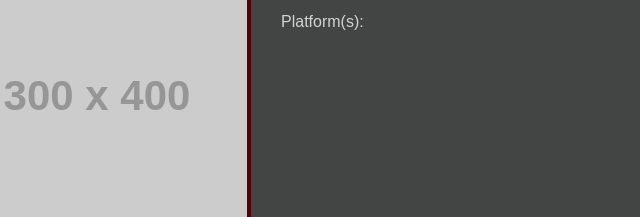
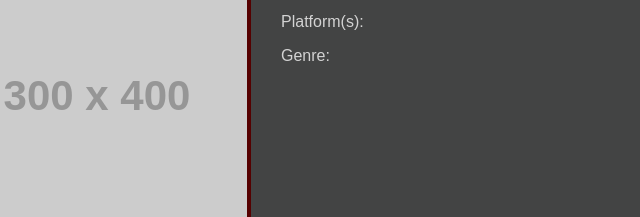
Before and after one commit to MarcusEstr/WebsiteTesting, a plain HTML site: page index.html in a window 1280 px wide. Shown: the part 250-467 px from the top of the page, 347-987 px from the left. Drawn offline with nearby package versions, Linux system fonts and the light colour scheme; placeholder pictures from the web are drawn by us.

```diff
--- a/index.html
+++ b/index.html
@@ -15,6 +15,7 @@
 			<p>Developer: </p>
 			<p>Publisher: </p>
 			<p>Platform(s): </p>
+			<p>Genre: </p>
 		</div>
 	</div>
 
```
Also changed, not shown: style.css (+6 -1 lines).
